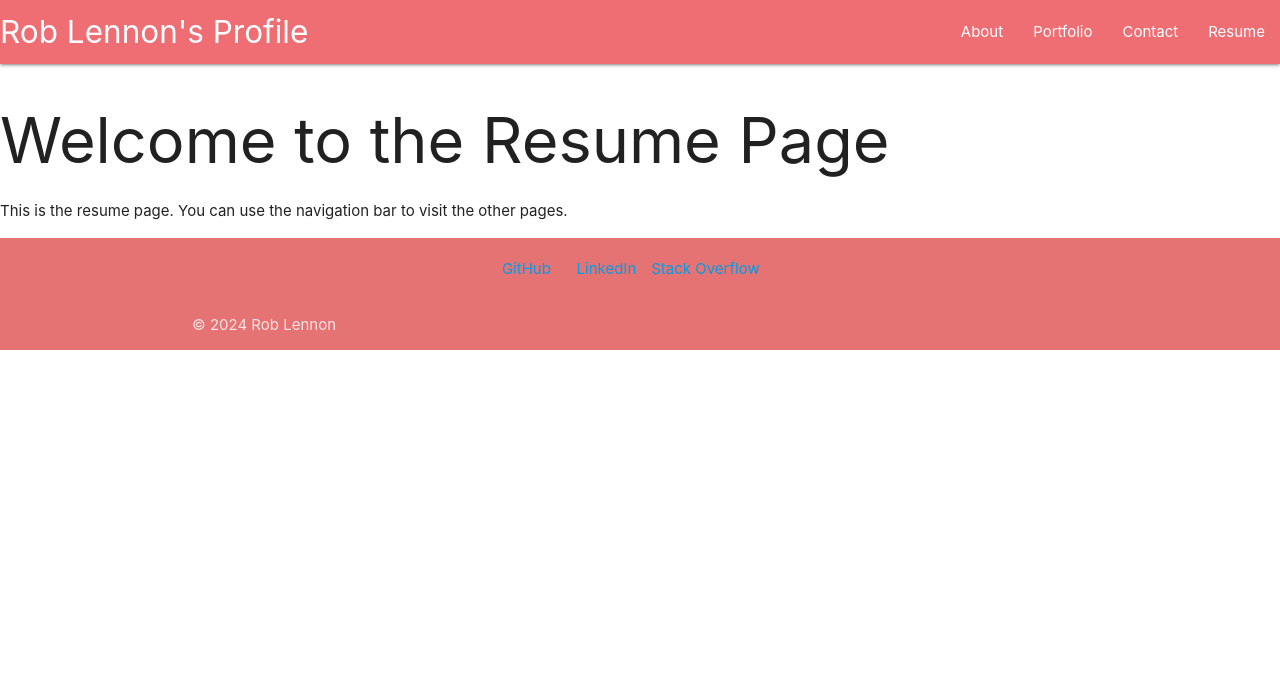
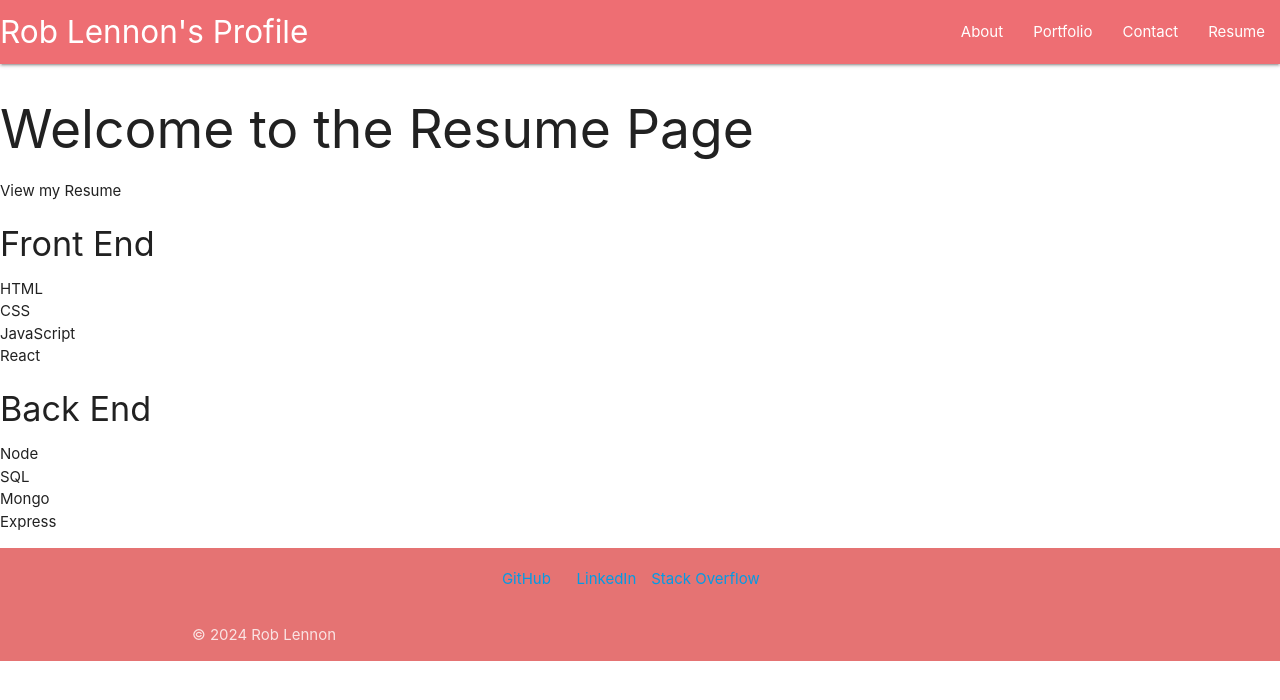
Before and after one commit to RJLennon/ReactPortfolio, a React (Vite) app: page /resume in a window 1280 px wide. Shown: the top 700 px of the page. Built offline with nearby package versions, Linux system fonts and the light colour scheme.

Commit message:
updated resume page

```diff
--- a/src/pages/ResumePage.jsx
+++ b/src/pages/ResumePage.jsx
@@ -1,11 +1,24 @@
 export default function ResumePage() {
   return (
     <div>
-      <h1>Welcome to the Resume Page</h1>
+      <h2>Welcome to the Resume Page</h2>
       <p>
-        This is the resume page. You can use the navigation bar to visit the other
-        pages.
+        View my Resume
       </p>
+      <h4>Front End</h4>
+          <ul>
+            <li>HTML</li>
+            <li>CSS</li>
+            <li>JavaScript</li>
+            <li>React</li>
+          </ul>
+      <h4>Back End</h4>
+          <ul>
+            <li>Node</li>
+            <li>SQL</li>
+            <li>Mongo</li>
+            <li>Express</li>
+          </ul>
     </div>
   );
 };
```
